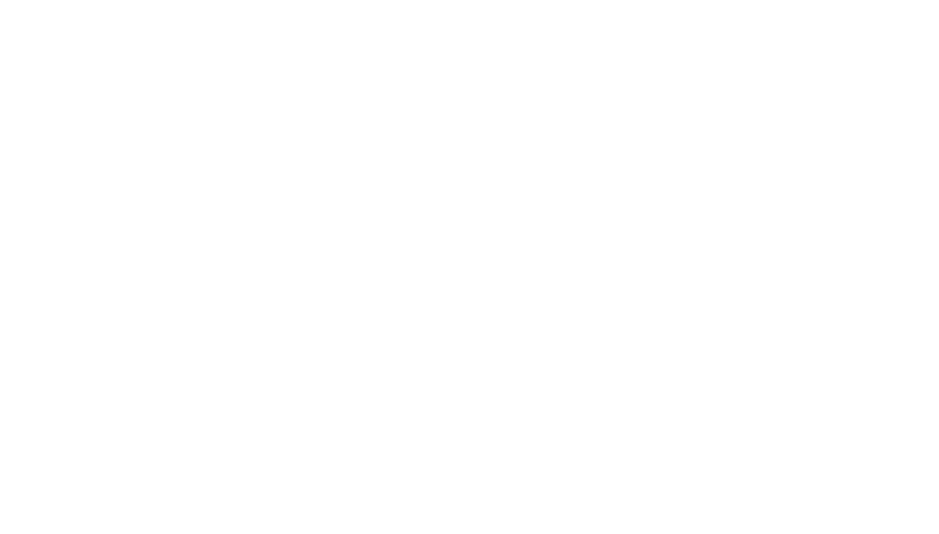
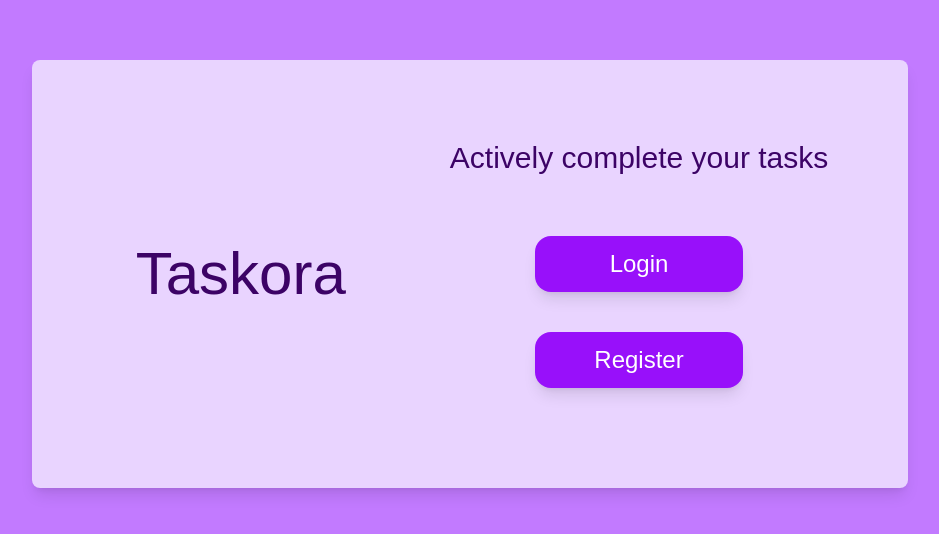
Before and after one commit to roystondz/taskora, a Next.js app: page / in a window 1280 px wide. Shown: the part 126-660 px from the top of the page, without its empty margins (170-1109 px from the left). Built offline with nearby package versions, Linux system fonts and the light colour scheme.

Commit message:
Refactor login and registration pages; remove old user components and update home page layout

```diff
--- a/app/globals.css
+++ b/app/globals.css
@@ -17,7 +17,7 @@
 }
 
 body {
-  background: var(--background);
-  color: var(--foreground);
+  /* background: var(--background);
+  color: var(--foreground); */
   font-family: Arial, Helvetica, sans-serif;
 }
--- a/app/login/[user]/page.tsx
+++ /dev/null
@@ -1,8 +0,0 @@
-
-export default function User() {
-  return (
-    <div className="grid grid-rows-[20px_1fr_20px] items-center justify-items-center min-h-screen p-8 pb-20 gap-16 sm:p-20 font-[family-name:var(--font-geist-sans)]">
-      <h1>This is user login</h1>
-    </div>
-  );
-}
--- a/app/login/cl/page.tsx
+++ /dev/null
@@ -1,7 +0,0 @@
-export default function Page(){
-    return (
-        <div>
-            <h1>This is client page</h1>
-        </div>
-    );
-}
--- /dev/null
+++ b/app/login/page.tsx
@@ -0,0 +1,17 @@
+import Link from "next/link";
+
+export default function Login() {
+    return (
+      <div className="h-screen flex items-center justify-center bg-gray-100">
+        <div className="p-10 bg-white rounded-lg shadow-lg">
+          <h1 className="text-3xl mb-6 text-center">Login</h1>
+          <form className="flex flex-col space-y-4">
+            <input type="email" placeholder="Email" className="p-3 border rounded-lg" />
+            <input type="password" placeholder="Password" className="p-3 border rounded-lg" />
+            <button className="bg-purple-600 text-white p-3 rounded-lg">Login</button>
+          </form>
+          <Link href="/register" className="text-center block mt-7"> New User ? Click Here</Link>
+        </div>
+      </div>
+    );
+  }
--- a/app/page.tsx
+++ b/app/page.tsx
@@ -1,9 +1,26 @@
+import Link from "next/link";
 
-
-export default function Page(){
+export default function Page() {
   return (
-    <div className="text-white text-center">
-    This is home page
+    <div className="h-screen bg-purple-400 flex items-center justify-center">
+      <div className="flex flex-row justify-center items-center bg-purple-200 p-10 rounded-lg shadow-lg">
+        <div className="flex items-center justify-center p-10">
+          <h1 className="text-6xl p-6 text-purple-950">Taskora</h1>
+        </div>
+        <div className="flex flex-col justify-center p-10">
+          <div className="sub-title mb-10 text-purple-950">
+            <h4 className="text-3xl">Actively complete your tasks</h4>
+          </div>
+          <div className="buttons flex flex-col items-center text-white">
+            <div className="p-3 text-2xl bg-purple-600 shadow-lg rounded-2xl m-5 w-52 text-center">
+              <Link href="/login">Login</Link>
+            </div>
+            <div className="text-2xl p-3 bg-purple-600 shadow-lg rounded-2xl m-5 w-52 text-center">
+              <Link href="/register">Register</Link>
+            </div>
+          </div>
+        </div>
+      </div>
     </div>
   );
 }
--- /dev/null
+++ b/app/register/page.tsx
@@ -0,0 +1,18 @@
+import Link from "next/link";
+
+export default function Login() {
+    return (
+      <div className="h-screen flex items-center justify-center bg-gray-100">
+        <div className="p-10 bg-white rounded-lg shadow-lg">
+          <h1 className="text-3xl mb-6 text-center">Register</h1>
+          <form className="flex flex-col space-y-4">
+            <input type="text" placeholder="Full Name" className="p-3 border rounded-lg" />
+            <input type="email" placeholder="Email" className="p-3 border rounded-lg" />
+            <input type="password" placeholder="Password" className="p-3 border rounded-lg" />
+            <button className="bg-purple-600 text-white p-3 rounded-lg">Register</button>
+          </form>
+        <Link href="/login" className="text-center block mt-7 "> Already a User ? Click Here</Link>
+        </div>
+      </div>
+    );
+  }
```
